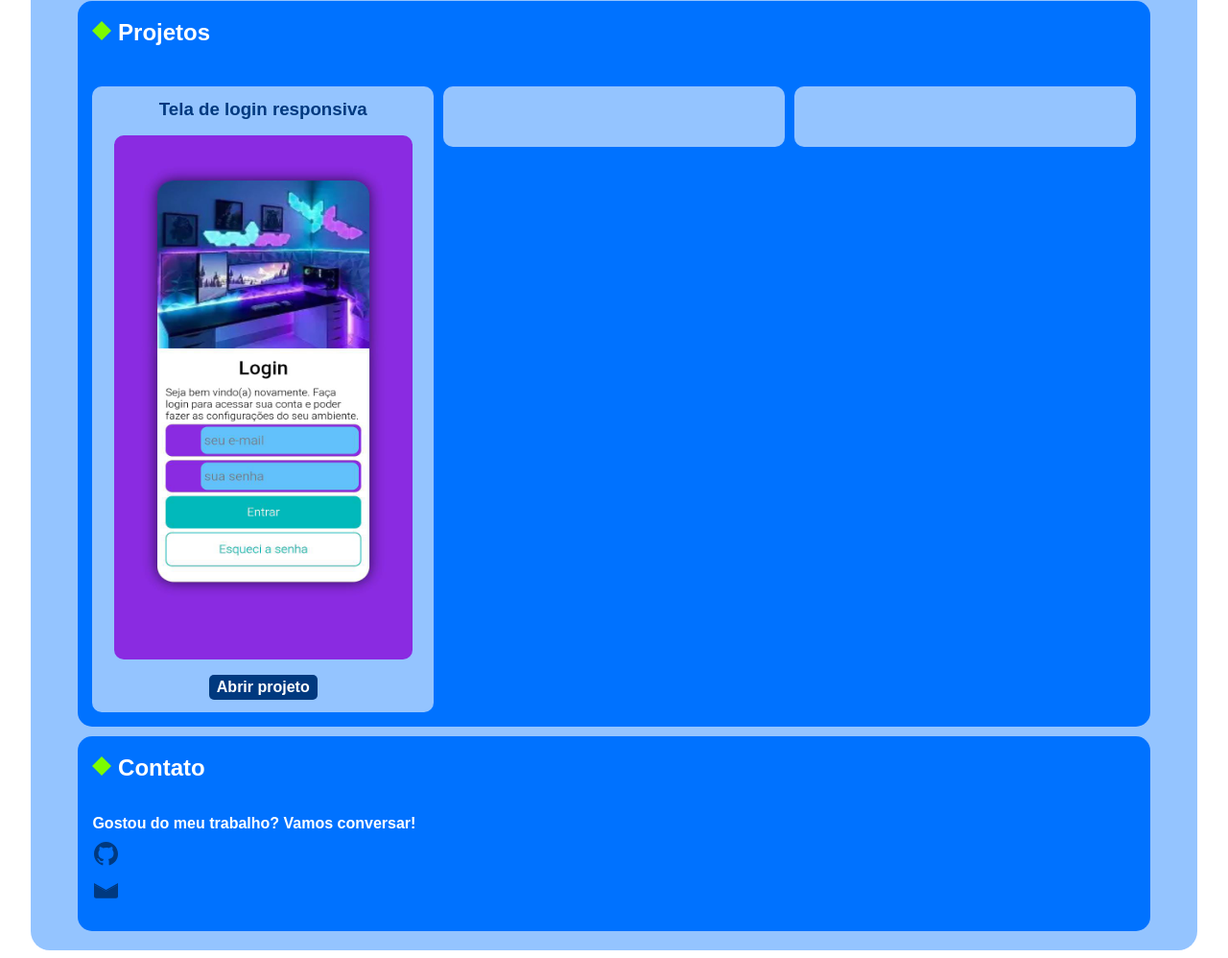
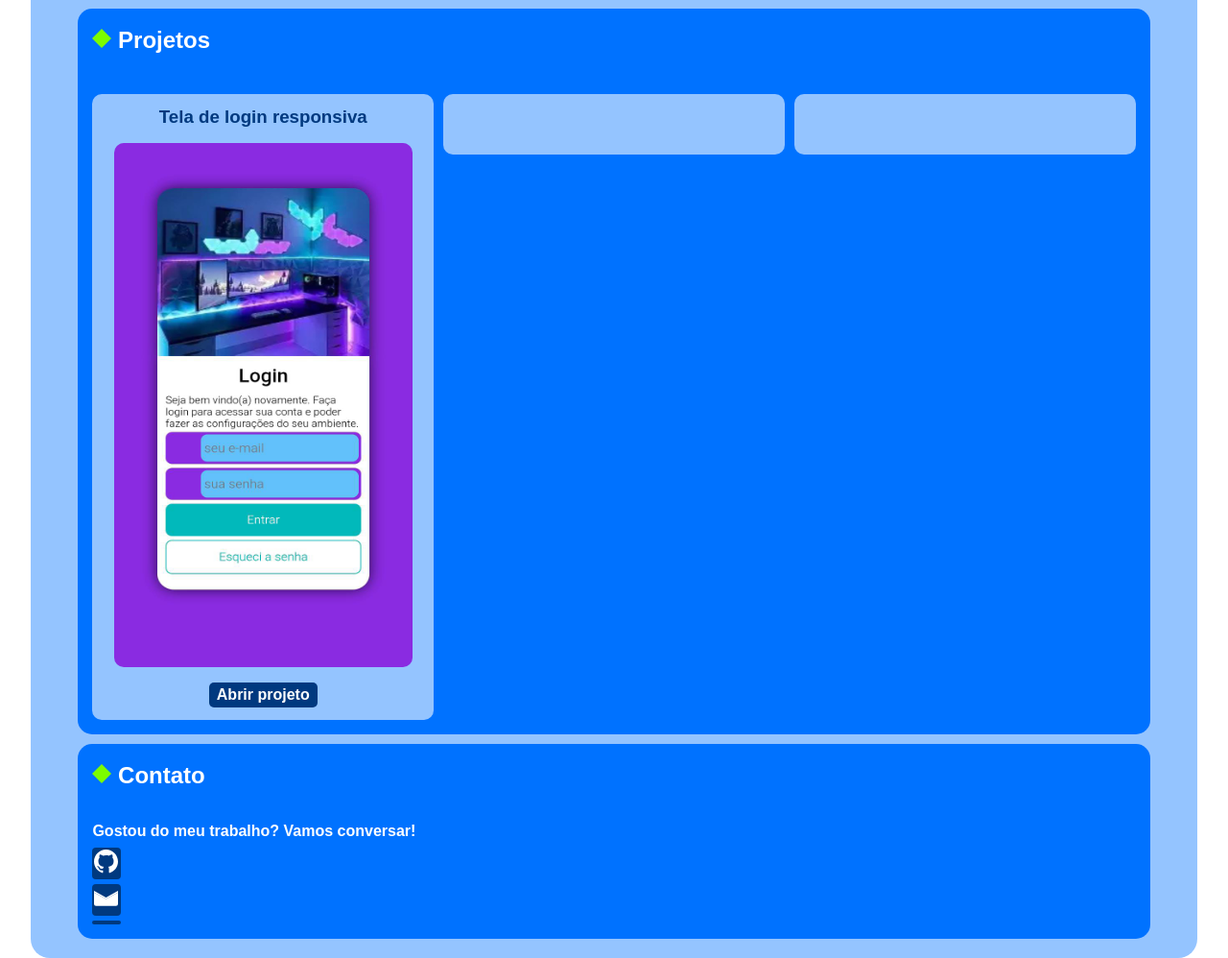
Before and after one commit to Higor-Ribeiro/Portifolio, a plain HTML site: page index.html in a window 1280 px wide. Shown: the part 613-1611 px from the top of the page at 96% size. Drawn offline with Linux system fonts and the light colour scheme.

Commit message:
portifólio

```diff
--- a/estilos/style.css
+++ b/estilos/style.css
@@ -1,5 +1,4 @@
 @charset "UTF-8";
-
 :root {
   --cor1: #ffffff;
   --cor2: #94c4ff;
@@ -15,8 +14,10 @@
   padding: 0;
   box-sizing: border-box;
 }
+html {
+  scroll-behavior: smooth;
+}
 body {
-  height: 100vh;
   font-family: Arial, Helvetica, sans-serif;
   display: flex;
   flex-direction: column;
@@ -27,8 +28,9 @@ h1, h2, p {
   font-weight: bold;
   line-height: 1.5em;
 }
-p strong, #frase { color: var(--cor5); }
-
+p strong, #frase {
+  color: var(--cor5);
+}
 header {
   width: 100%;
   padding: var(--espaco);
@@ -39,7 +41,9 @@ header {
   gap: 5px;
   position: relative;
 }
-header p { font-weight: 600; }
+header p {
+  font-weight: 600;
+}
 #avatar {
   width: 170px;
   height: 170px;
@@ -50,25 +54,40 @@ nav {
   display: flex;
   gap: var(--espaco);
   width: 100%;
+  justify-content: center;
   position: sticky;
   top: 0;
   background-color: var(--cor4);
   padding: var(--espaco);
   z-index: 1000;
-  justify-content: center;
 }
-header a, .projetos a {
+a {
   background-color: var(--cor6);
   color: var(--cor3);
   font-weight: bold;
   text-decoration: none;
   padding: 4px 8px;
   border-radius: var(--raio);
-  transition: .3s;
+  transition: background-color .3s, color .3s;
 }
 a:hover {
   background-color: var(--cor1);
   color: var(--cor3);
+}
+.projeto1 a {
+  color: var(--cor1);
+}
+.projeto1 a:hover {
+  background-color: var(--cor1);
+  color: var(--cor6);
+}
+.contato a {
+  width: 30px;
+  padding: 2px;
+  border-radius: 4px;
+}
+.contato a:hover {
+  background-color: var(--cor2);
 }
 main {
   margin-top: 10px;
@@ -92,7 +111,9 @@ main {
   grid-template: repeat(10,1fr) / repeat(3,1fr);
   gap: 10px;
 }
-.projetos h2 { grid-area: 1 / 1 / 2 / -1; }
+.projetos h2 {
+  grid-area: 1 / 1 / 2 / -1;
+}
 .projetos article {
   width: 100%;
   height: 100%;
@@ -103,7 +124,7 @@ main {
 .projeto1 {
   grid-area: 2 / 1 / -1 / 2;
   display: flex;
-  flex-flow: column;
+  flex-direction: column;
   align-items: center;
   justify-content: space-evenly;
   text-align: center;
@@ -114,26 +135,13 @@ main {
   height: 85%;
   border-radius: 10px;
 }
-.projeto1 h3 { color: var(--cor6); }
-.projeto1 a {
-  color: var(--cor1);
-}
-.projeto1 a:hover {
-  background-color: var(--cor1);
+.projeto1 h3 {
   color: var(--cor6);
 }
-.contato{
+.contato {
   display: flex;
-  flex-flow: column;
+  flex-direction: column;
   gap: 5px;
-}
-.contato a{
-  width: 30px;
-  padding: 2px;
-  border-radius: 4px;
-}
-.contato a:hover{
-  background-color: var(--cor2);
 }
 
 @media screen and (max-width: 765px) {
--- a/index.html
+++ b/index.html
@@ -56,12 +56,12 @@
             <br>
             <p>Gostou do meu trabalho? Vamos conversar!</p>
                 <a target="_blank" href=""><svg xmlns="http://www.w3.org/2000/svg" width="25" height="25" viewBox="0 0 24 24">
-                <path fill="#00397F" d="M12 0C5.37 0 0 5.37 0 12c0 5.3 3.438 9.8 8.205 11.385.6.113.82-.26.82-.577 0-.285-.01-1.04-.015-2.04-3.338.724-4.042-1.61-4.042-1.61-.546-1.385-1.333-1.754-1.333-1.754-1.09-.745.083-.73.083-.73 1.205.085 1.84 1.238 1.84 1.238 1.07 1.835 2.805 1.305 3.49.997.108-.775.418-1.305.762-1.605-2.665-.3-5.467-1.335-5.467-5.935 0-1.31.468-2.38 1.236-3.22-.124-.303-.536-1.523.117-3.176 0 0 1.008-.322 3.3 1.23a11.52 11.52 0 0 1 3-.405c1.02.005 2.045.138 3 .405 2.29-1.552 3.296-1.23 3.296-1.23.655 1.653.243 2.873.12 3.176.77.84 1.236 1.91 1.236 3.22 0 4.61-2.807 5.63-5.48 5.926.43.37.814 1.102.814 2.222 0 1.606-.014 2.898-.014 3.292 0 .32.216.694.825.576C20.565 21.796 24 17.296 24 12c0-6.63-5.373-12-12-12z"/>
+                <path fill="#FFFFFF" d="M12 0C5.37 0 0 5.37 0 12c0 5.3 3.438 9.8 8.205 11.385.6.113.82-.26.82-.577 0-.285-.01-1.04-.015-2.04-3.338.724-4.042-1.61-4.042-1.61-.546-1.385-1.333-1.754-1.333-1.754-1.09-.745.083-.73.083-.73 1.205.085 1.84 1.238 1.84 1.238 1.07 1.835 2.805 1.305 3.49.997.108-.775.418-1.305.762-1.605-2.665-.3-5.467-1.335-5.467-5.935 0-1.31.468-2.38 1.236-3.22-.124-.303-.536-1.523.117-3.176 0 0 1.008-.322 3.3 1.23a11.52 11.52 0 0 1 3-.405c1.02.005 2.045.138 3 .405 2.29-1.552 3.296-1.23 3.296-1.23.655 1.653.243 2.873.12 3.176.77.84 1.236 1.91 1.236 3.22 0 4.61-2.807 5.63-5.48 5.926.43.37.814 1.102.814 2.222 0 1.606-.014 2.898-.014 3.292 0 .32.216.694.825.576C20.565 21.796 24 17.296 24 12c0-6.63-5.373-12-12-12z"/>
                 </svg>
                 </a>
                 <a href="mailto:higorriberio.oficial@gmail.com?subject=Contato%20do%20Portfólio&body=Olá%20Higor!"><svg xmlns="http://www.w3.org/2000/svg" width="25" height="25" viewBox="0 0 24 24">
-                <path fill="#00397F" d="M12 13.065L0 6.5V18a2 2 0 0 0 2 2h20a2 2 0 0 0 2-2V6.5l-12 6.565z"/>
-                <path fill="#00397F" d="M12 11.435L0 4.87V6.5l12 6.565 12-6.565v-1.63z"/>
+                <path fill="#FFFFFF" d="M12 13.065L0 6.5V18a2 2 0 0 0 2 2h20a2 2 0 0 0 2-2V6.5l-12 6.565z"/>
+                <path fill="#FFFFFF" d="M12 11.435L0 4.87V6.5l12 6.565 12-6.565v-1.63z"/>
                 </svg>
                 </a>
                 <a href=""></a>
```
